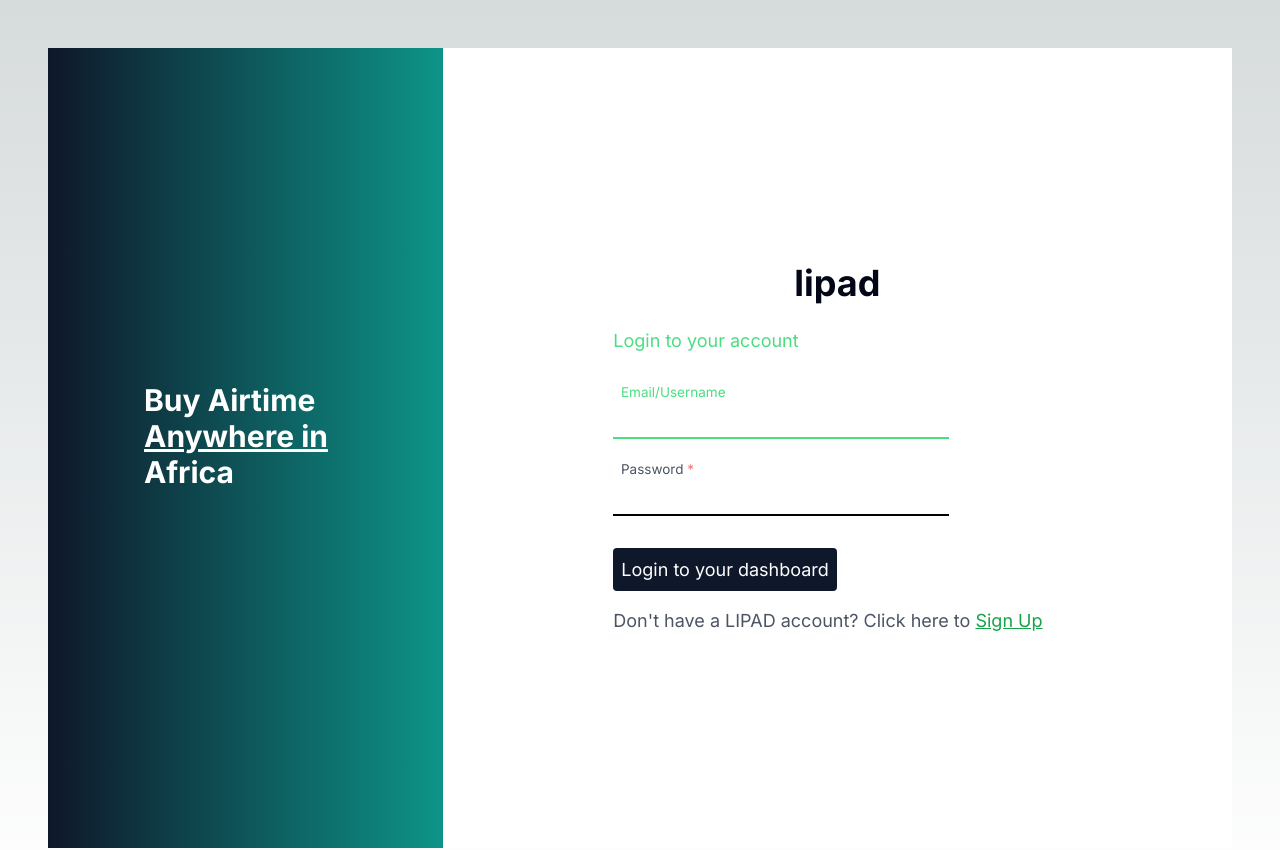
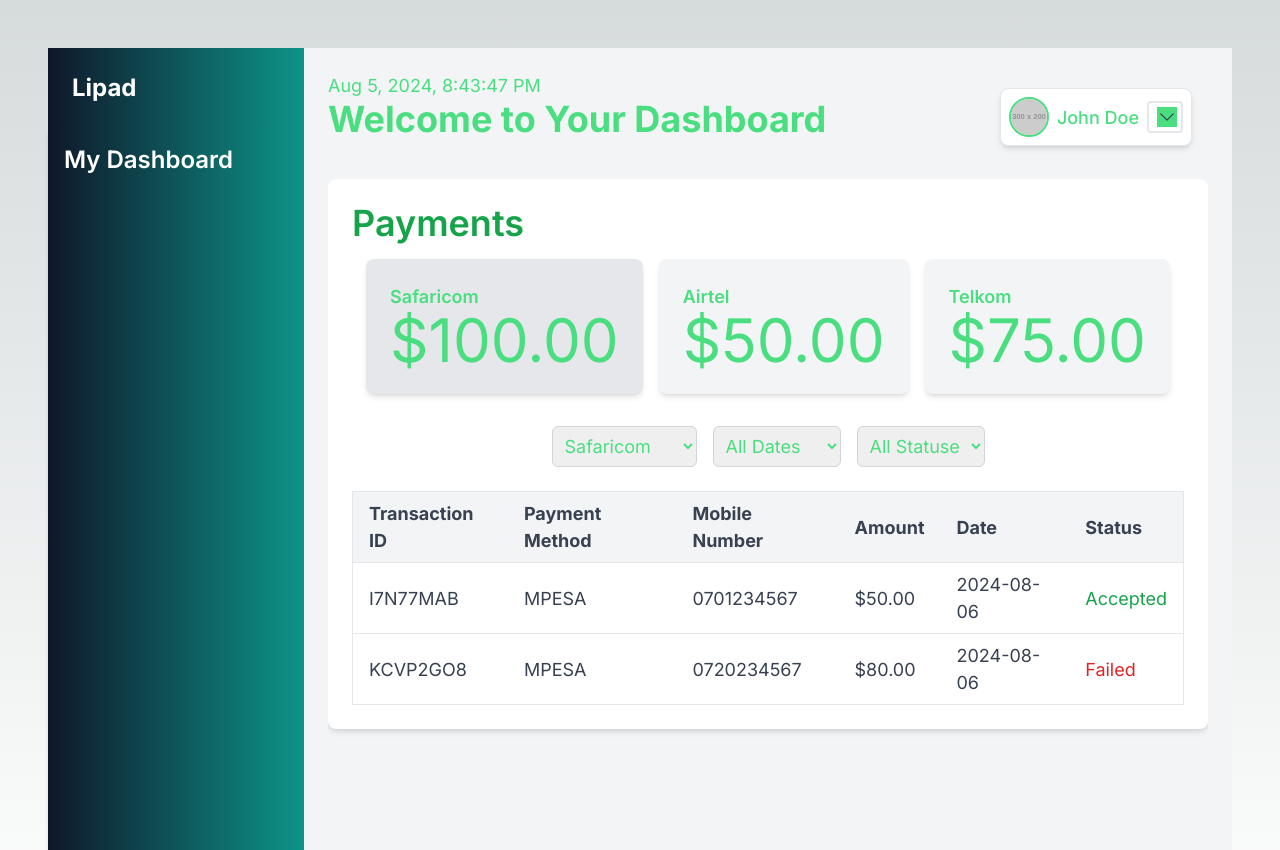
Before and after one commit to Achors/lipad, a Next.js app in the folder lipa/: page / in a window 1280 px wide. Shown: the top 850 px of the page. Built offline with nearby package versions, Linux system fonts and the light colour scheme.

Commit message:
testing endpoint

```diff
--- a/lipa/src/app/page.js
+++ b/lipa/src/app/page.js
@@ -5,7 +5,7 @@
 
 export default function Home() {
   const [isLogin, setIsLogin] = useState(true);
-  const [isAuthenticated, setIsAuthenticated] = useState(false);
+  const [isAuthenticated, setIsAuthenticated] = useState(true);
 
   const toggleForm = () => {
     setIsLogin(!isLogin);
@@ -64,7 +64,7 @@
 
               <button
                 type="submit"
-                className="bg-slate-900 text-white p-2 rounded hover:bg-gray-00"
+                className="bg-slate-900 text-white p-2 rounded hover:bg-gray-00 "
               >
                 Login to your dashboard
               </button>
--- a/lipa/src/components/profile.js
+++ b/lipa/src/components/profile.js
@@ -1,7 +1,6 @@
 import React, { useState } from 'react';
 import { Menu } from '@headlessui/react';
 import { ChevronDownIcon } from '@heroicons/react/24/solid';
-// import Image from 'next/image';
 
 export default function Profile() {
     const [username] = useState("John Doe");
--- a/lipa/src/components/sidebar.js
+++ b/lipa/src/components/sidebar.js
@@ -3,12 +3,12 @@
 
 export default function Sidebar() {
   return (
-    <div className="w-64 bg-green-800 text-white flex flex-col">
+    <div className="w-64 bg-gradient-to-r from-slate-900 to-teal-600 text-white flex flex-col">
       <div className="p-6">
         <h1 className="text-2xl font-bold">Lipad</h1>
 
       </div>
-      <aside className="w-64 bg-white shadow-md h-screen p-4">
+      <aside className="w-64 bg-gradient-to-r from-slate-900 to-teal-600 shadow-md h-screen p-4">
             <h2 className="text-2xl font-semibold mb-4">My Dashboard</h2>
             <p className="mt-2"></p>
         </aside>
```
Also changed, not shown: 6 other files (tests, documents, lock files or other folders).
